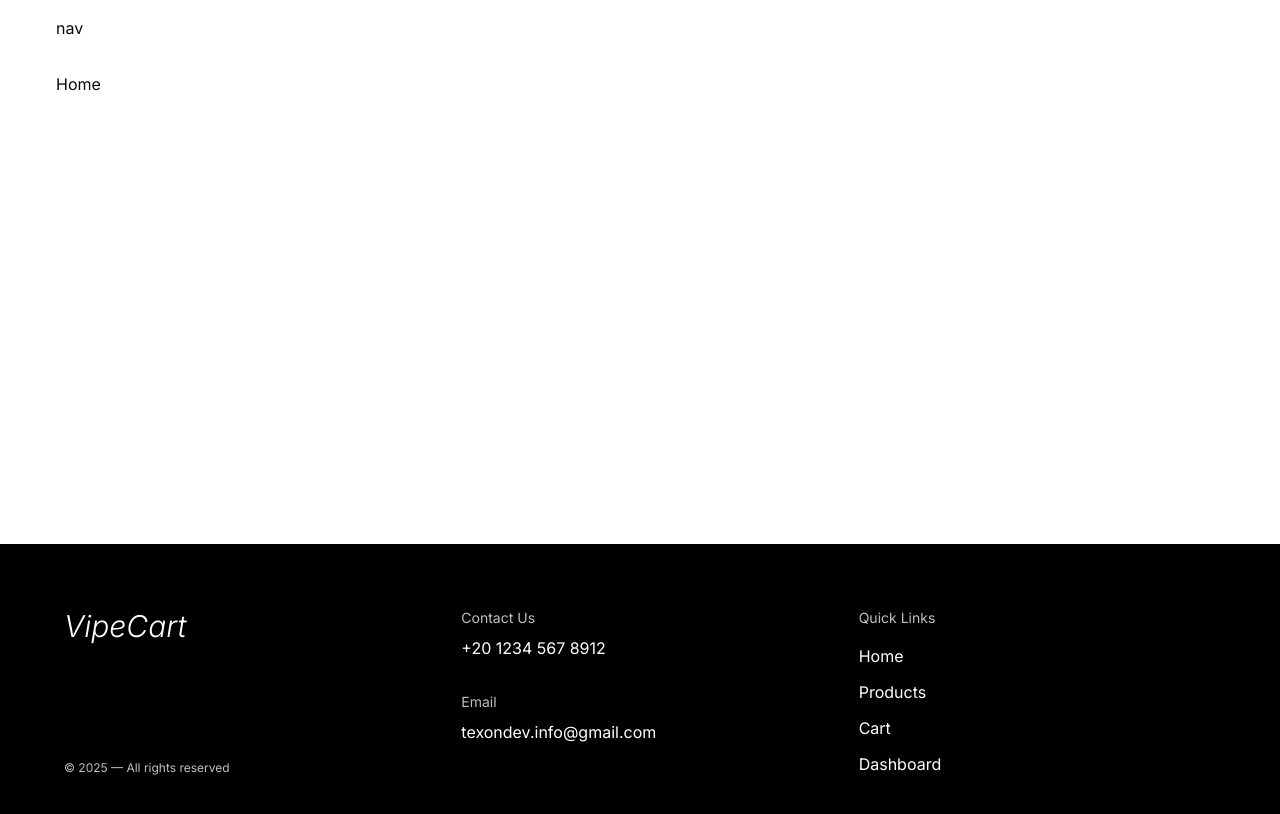
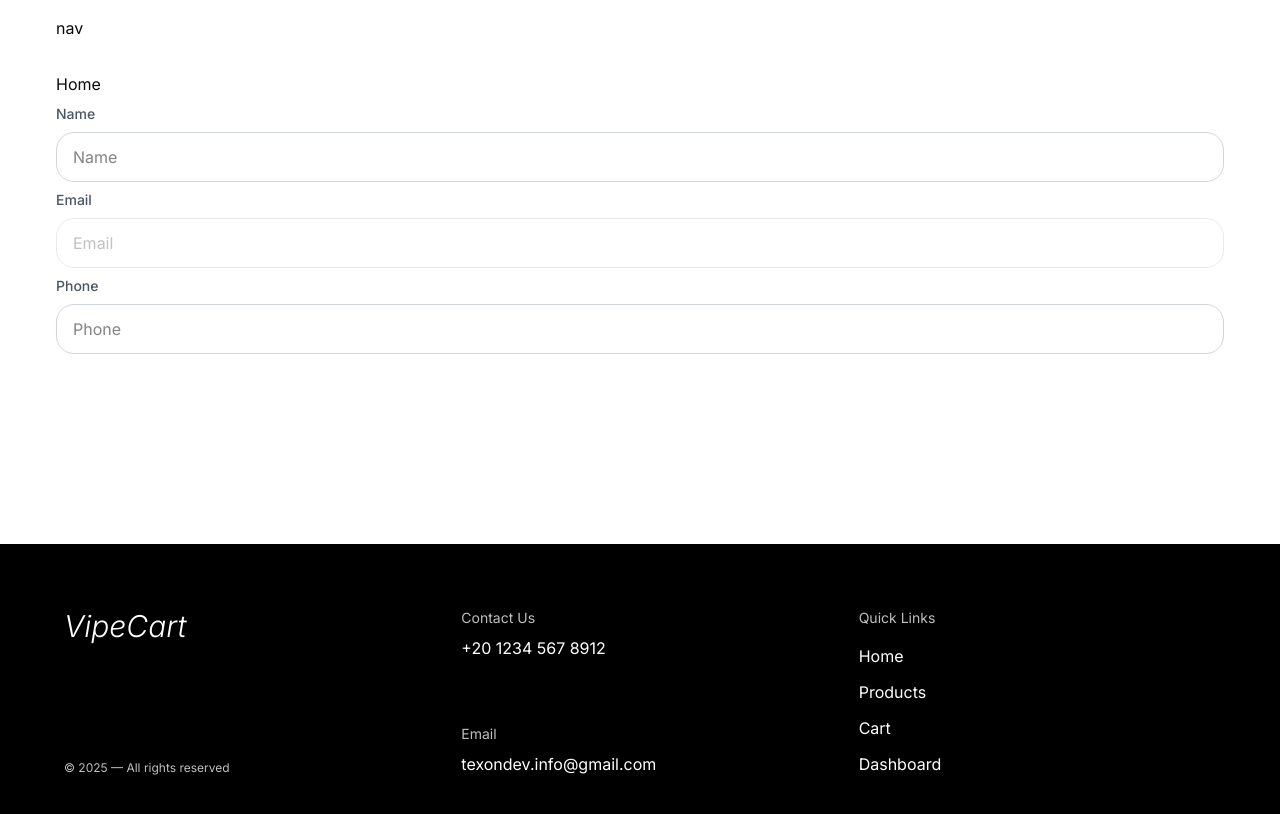
Before and after one commit to Texon-io/Texon-ecommerce, a React (Vite) app: page / in a window 1280 px wide. Shown: the top 814 px of the page. Built offline with nearby package versions, Linux system fonts and the light colour scheme.

Commit message:
feat: input

```diff
--- /dev/null
+++ b/src/components/ui/Input.jsx
@@ -0,0 +1,35 @@
+function Input({
+                   label,
+                   name,
+                   type = "text",
+                   placeholder,
+                   ...props
+               }) {
+    return (
+        <div className="flex flex-col items-start gap-2 my-2">
+            <label
+                htmlFor={name}
+                className="text-gray-600 text-sm font-medium capitalize"
+            >
+                {label}
+            </label>
+
+            <input
+                id={name}
+                name={name}
+                type={type}
+                placeholder={placeholder || `${label}...`}
+                className="
+          w-full px-4 py-3 rounded-2xl
+          bg-white border border-gray-300
+          focus:border-brand-main/30 focus:ring-2 focus:ring-brand-main/30
+          outline-none transition-all duration-300
+          disabled:opacity-50 disabled:cursor-not-allowed
+        "
+                {...props}
+            />
+        </div>
+    );
+}
+
+export default Input;
--- a/src/index.css
+++ b/src/index.css
@@ -16,6 +16,14 @@
 html {
   scroll-behavior: smooth;
   font-family: "Inter", sans-serif;
+}
+
+input::placeholder{
+    opacity: 1;
+    transition: opacity 0.3s ease-in-out;
+}
+input:focus::placeholder{
+    opacity: 0;
 }
 
 .p-muted {
--- a/src/layout/Footer.jsx
+++ b/src/layout/Footer.jsx
@@ -16,7 +16,7 @@ function Footer() {
         </div>
 
         {/* Contact Info */}
-        <div className="space-y-8">
+        <div className="flex flex-col justify-between">
           <div>
             <h3 className="text-sm opacity-75 mb-2">Contact Us</h3>
             <a
--- a/src/layout/MainLayout.jsx
+++ b/src/layout/MainLayout.jsx
@@ -4,6 +4,7 @@ import Footer from "./Footer";
 import { Toaster } from "sonner";
 import Button from "../components/ui/Button.jsx";
 import {ArrowRight, ShoppingCart} from "lucide-react";
+import Input from "../components/ui/Input.jsx";
 
 export default function MainLayout({ children }) {
   return (
@@ -12,6 +13,13 @@ export default function MainLayout({ children }) {
       <Navbar />
       <main className="flex-1 container px-7 md:px-14 py-8">
         {children}
+
+          <div>
+
+              <Input label={"Name"} name={"Name"} placeholder={"Name"}/>
+              <Input label={"Email"} type={'email'} name={"email"} placeholder={"Email"} disabled={true}/>
+              <Input label={"Phone"} type={'phone'} name={"phone"} placeholder={"Phone"}/>
+          </div>
       </main>
       <Footer />
     </div>
```
